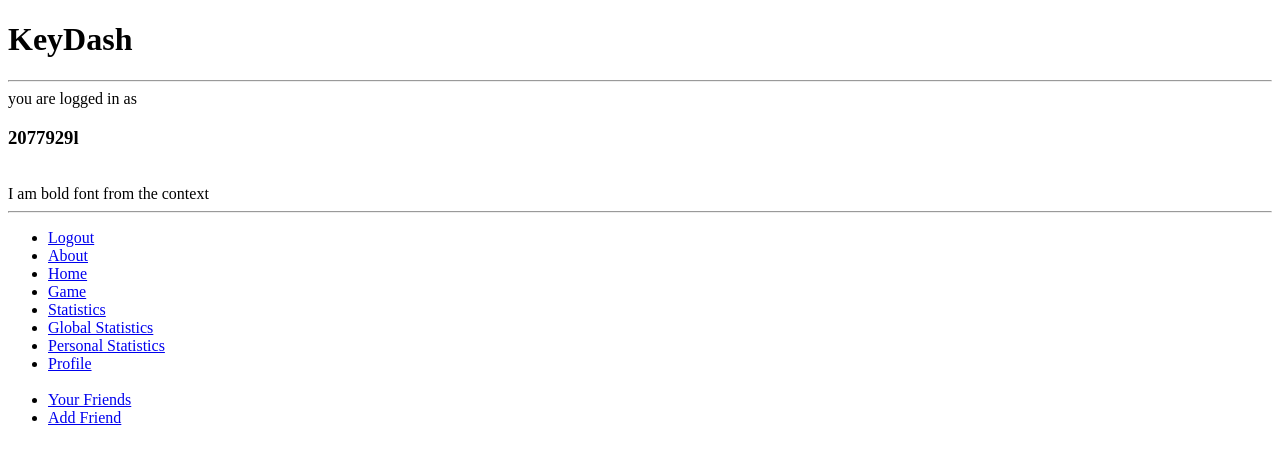
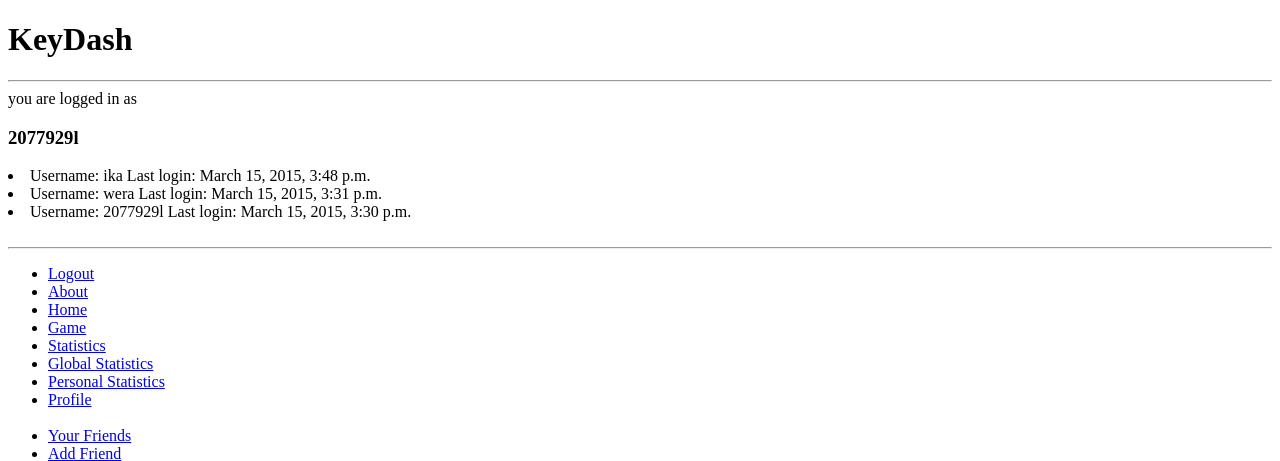
Before and after one commit to 2077929L/Keydash, a Django app: page /keydash/ in a window 1280 px wide. Shown: the top 461 px of the page. Run offline with Django 3.2, Linux system fonts and the light colour scheme; a user stored in the database is signed in; data comes from the database, SQL or seed files in the repository; both versions use the stored data as it was before the commit.

Commit message:
Created population script; added last login users list in home page

```diff
--- a/keydash_app/admin.py
+++ b/keydash_app/admin.py
@@ -11,7 +11,7 @@ class FriendshipAdmin(admin.ModelAdmin):
     list_display = ['creator', 'friend']
 
 class UserProfileAdmin(admin.ModelAdmin):
-    list_display = ['user', 'ranking_position', 'last_online', 'wpm_highest', 'accuracy_highest', 'score_highest']
+    list_display = ['user', 'ranking_position', 'wpm_highest', 'accuracy_highest', 'score_highest']
 
 admin.site.register(UserProfile, UserProfileAdmin)
 admin.site.register(Game, GameAdmin)
--- a/keydash_app/models.py
+++ b/keydash_app/models.py
@@ -8,7 +8,7 @@ class UserProfile(models.Model):
 
     picture = models.ImageField(upload_to='profile_images', blank=True)
     ranking_position = models.IntegerField(default=0)
-    last_online = models.DateTimeField(default=datetime.now, blank=True) # DateField.auto_now
+    # last_online = models.DateTimeField(default=datetime.now, blank=True) # DateField.auto_now
     wpm_highest = models.FloatField(default=0)
     accuracy_highest = models.FloatField(default=0)
     score_highest = models.IntegerField(default=0)
--- a/keydash_app/views.py
+++ b/keydash_app/views.py
@@ -11,9 +11,10 @@ def about(request):
     return render(request, 'keydash_app/about.html')
 
 def index(request):
-
-    context_dict = {'boldmessage': "I am bold font from the context"}
     if request.user.is_authenticated():
+        context_dict = {}
+        user_list_by_last_login = User.objects.order_by('-last_login')
+        context_dict['users'] = user_list_by_last_login
         r = render(request, 'keydash_app/home.html', context_dict)
     else:
         r = render(request, 'keydash_app/front.html')
--- a/templates/keydash_app/home.html
+++ b/templates/keydash_app/home.html
@@ -4,11 +4,19 @@
 {% block body_block %}
     {% if user.is_authenticated %}
         you are logged in as <h3>{{ user.username }}</h3>
+
+        {% if users %}
+            {% for user in users %}
+                <li>Username: {{ user.username }}   Last login: {{ user.last_login }}</li>
+            {% endfor %}
+        {% else %}
+            <strong>There are no users present.</strong>
+        {% endif %}
+
     {% else %}
         <p>Are you a member? <a href="{% url 'auth_login' %}">Login</a>!</p>
         <p>Not  a member? <a href="{% url 'registration_register' %}">Register</a>!</p>
     {% endif %}
     <br>
-    {{ boldmessage }}
 
 {% endblock %}
--- a/templates/keydash_app/profile.html
+++ b/templates/keydash_app/profile.html
@@ -5,7 +5,8 @@
     <h1>User Profile</h1>
     Username: {{ user.username }}<br>
     Email: {{ user.email }}<br>
-    Last Online: {{ user_profile.last_online }}<br>
+{#    Last Online: {{ user_profile.last_online }}<br>#}
+    Last Login: {{ user.last_login }}<br>
     {% if user_profile.picture %}<br>
         <img src="{{ user_profile.picture.url }}"/><br>
     {% endif %}
```
Also changed, not shown: db.sqlite3.
